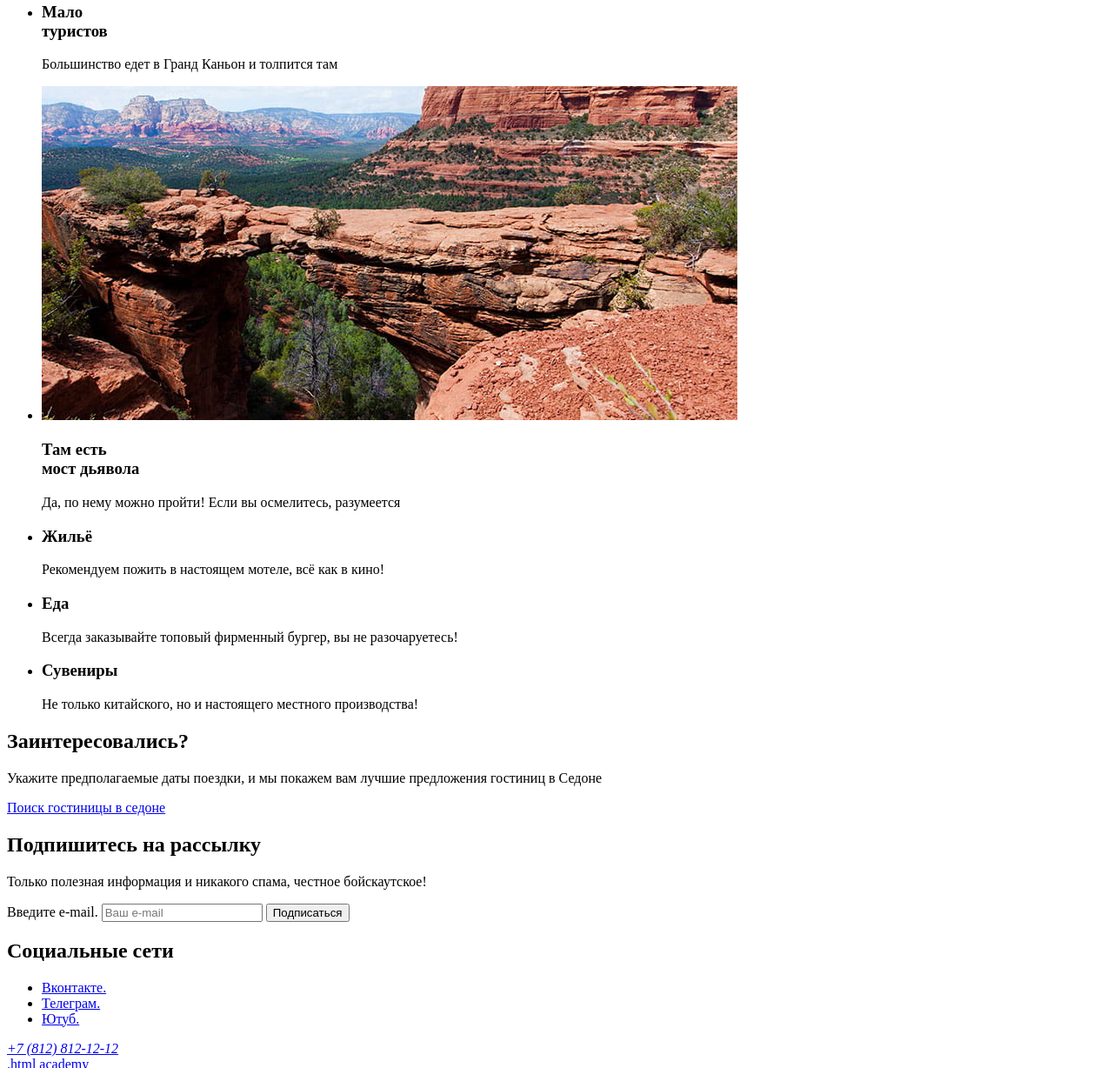
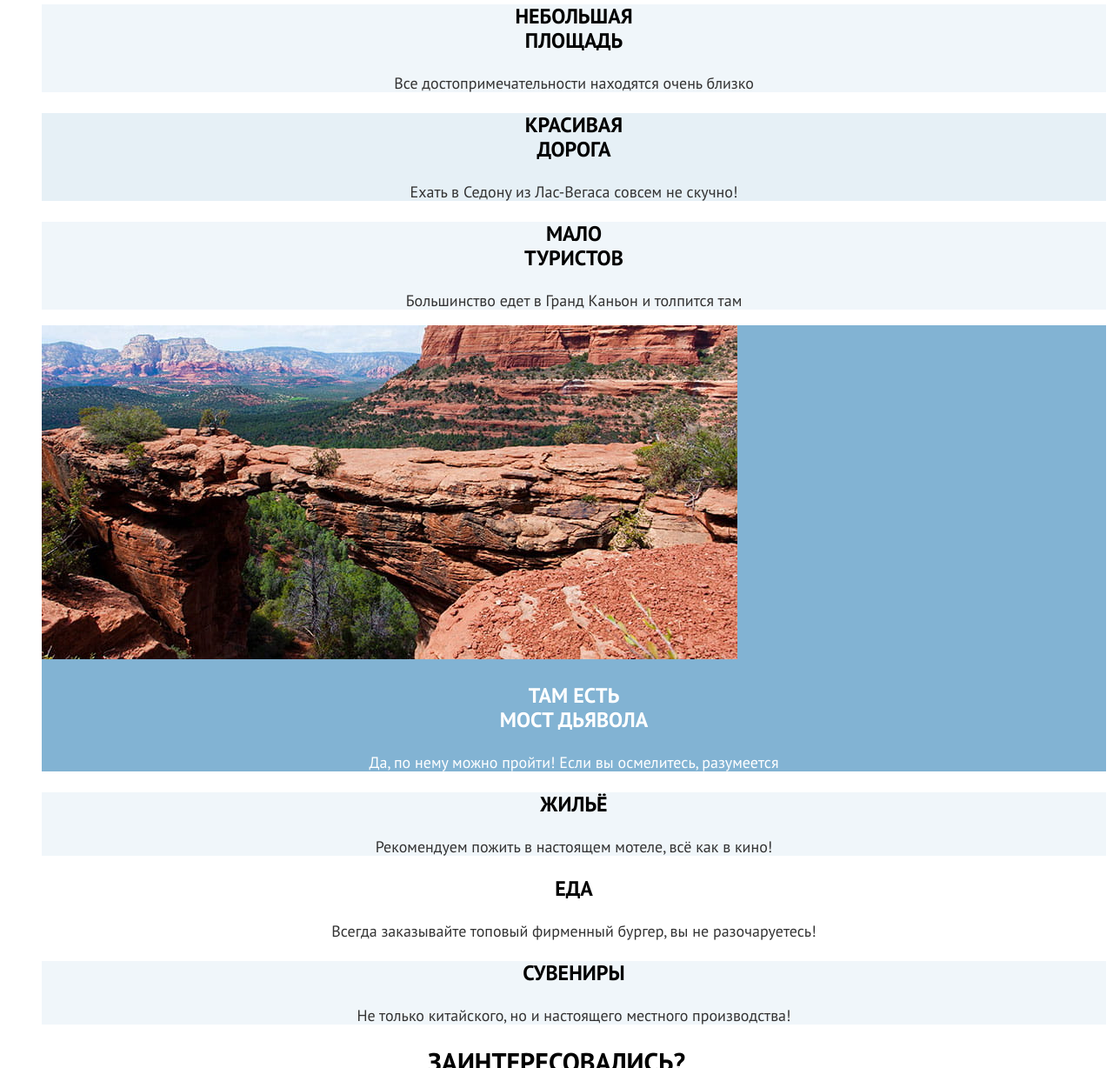
Before and after one commit to htmlacademy-htmlcss/775445-sedona-35, a plain HTML site: page index.html in a window 1280 px wide. Shown: the part 1572-2800 px from the top of the page at 87% size. Drawn offline with Linux system fonts and the light colour scheme.

Commit message:
Выполняет базовую стилизацию главной страницы

```diff
--- a/index.html
+++ b/index.html
@@ -3,6 +3,7 @@
   <head>
     <meta charset="utf-8">
     <title>HTML Academy: Седона</title>
+    <link rel="stylesheet" href="styles/styles.css">
   </head>
   <body>
     <header class="page-header">
@@ -43,7 +44,7 @@
         <img class="welcome-logo" src="images/welcome.svg" width="458" height="352" alt='Добро пожаловать в "Седону".'>
       </section>
       <section class="slogan">
-        <h2 class="slogan-title">Седона — небольшой городок в Аризоне, заслуживающий большего!</h2>
+        <h2 class="slogan-title">Седона — небольшой городок в Аризоне,<br>заслуживающий большего!</h2>
         <p class="slogan-description">Рассмотрим причины, по которым Седона круче, чем Гранд-Каньон!</p>
       </section>
       <section class="advantages">
@@ -126,7 +127,9 @@
       <address class="footer-contacts-address">
         <a class="footer-phone" href="tel:+78128121212">+7 (812) 812-12-12</a>
       </address>
-      <a class="footer-link" href="https://htmlacademy.ru">.html academy</a>
+      <a class="footer-link" href="https://htmlacademy.ru">
+        <span class="visually-hidden">.html academy</span>
+      </a>
     </footer>
   </body>
 </html>
--- /dev/null
+++ b/styles/styles.css
@@ -0,0 +1,199 @@
+@font-face {
+  font-family: "PT Sans";
+  font-style: normal;
+  font-weight: 400;
+  src: url("../fonts/ptsans-400.woff2") format("woff2");
+  font-display: swap;
+}
+
+@font-face {
+  font-family: "PT Sans";
+  font-style: normal;
+  font-weight: 700;
+  src: url("../fonts/ptsans-700.woff2") format("woff2");
+  font-display: swap;
+}
+
+body {
+  font-family: "PT Sans", sans-serif;
+  font-size: 18px;
+  font-weight: 700;
+  line-height: 21px;
+  background-color: #FFFFFF;
+  color: #000000;
+}
+
+.navigation-list {
+  list-style-type: none;
+}
+
+.navigation-link {
+  font-size: 20px;
+  line-height: 24px;
+  text-transform: capitalize;
+  color: #000000;
+  background-color: #FFFFFF;
+  text-decoration: none;
+}
+
+.button {
+  text-decoration: none;
+  text-transform: uppercase;
+  color: #FFFFFF;
+  background-color: #756157;
+  text-align: center;
+}
+
+.sign-link {
+  color: #FFFFFF;
+}
+
+.welcome {
+  background-image: url("../images/divider.svg"), url("../images/index-hero.jpg");
+  background-position: center bottom, center;
+  background-repeat: no-repeat, no-repeat;
+  background-size: auto, cover;
+  color: #000000;
+  background-color: #FFFFFF;
+  height: 485px;
+}
+
+.slogan-title {
+  font-size: 30px;
+  line-height: 36px;
+  text-transform: uppercase;
+  text-align: center;
+}
+
+.slogan-description {
+  font-weight: 400;
+  font-size: 22px;
+  line-height: 26px;
+  color: #333333;
+}
+
+.advantages-list {
+  list-style-type: none;
+}
+
+.advantage-item:nth-child(1) {
+  background-color: #82B3D3;
+}
+
+.advantage-item:nth-child(1) .advantage-title {
+  color: #FFFFFF;
+}
+
+.advantage-item:nth-child(1) .advantage-description {
+  color: #FFFFFF;
+}
+
+.advantage-item:nth-child(2) {
+  background-color: rgba(131, 179, 211, 0.12);
+}
+
+.advantage-item:nth-child(3) {
+  background-color: rgba(131, 179, 211, 0.2);
+}
+
+.advantage-item:nth-child(4) {
+  background-color: rgba(131, 179, 211, 0.12);
+}
+
+.advantage-item:nth-child(5) {
+  background-color: #82B3D3;
+}
+
+.advantage-item:nth-child(5) .advantage-title {
+  color: #FFFFFF;
+}
+
+.advantage-item:nth-child(5) .advantage-description {
+  color: #FFFFFF;
+}
+
+.advantage-item:nth-child(6) {
+  background-color: rgba(131, 179, 211, 0.12);
+}
+
+.advantage-item:nth-child(7) {
+  background-color: #FFFFFF;
+}
+
+.advantage-item:nth-child(8) {
+  background-color: rgba(131, 179, 211, 0.12);
+}
+
+.advantage-title {
+  font-size: 24px;
+  line-height: 28px;
+  text-transform: uppercase;
+  color: #000000;
+  text-align: center;
+}
+
+.advantage-description {
+  font-weight: 400;
+  text-align: center;
+  color: #333333;
+}
+
+.find-title {
+  font-size: 30px;
+  line-height: 36px;
+  text-transform: uppercase;
+  text-align: center;
+}
+
+.find-description {
+  font-weight: 400;
+  font-size: 22px;
+  line-height: 26px;
+  text-align: center;
+  color: #333333;
+}
+
+.subscription {
+  background-image: url("../images/subscribe.jpg");
+  background-repeat: no-repeat;
+  background-position: center;
+  background-size: cover;
+  color: #FFFFFF;
+  background-color: #000000;
+  height: 414px;
+}
+
+.subscription-title {
+  font-size: 30px;
+  line-height: 36px;
+  text-transform: uppercase;
+  text-align: center;
+}
+
+.subscription-description {
+  font-weight: 400;
+  font-size: 22px;
+  line-height: 26px;
+  text-align: center;
+}
+
+.subscription-form {
+  text-align: center;
+}
+
+.footer-social-list {
+  list-style-type: none;
+}
+
+.footer-contacts-address {
+  font-style: normal;
+}
+
+.footer-phone {
+  font-weight: 400;
+  font-size: 40px;
+  line-height: 40px;
+  text-align: center;
+  color: #000000;
+  text-decoration: underline;
+}
```
